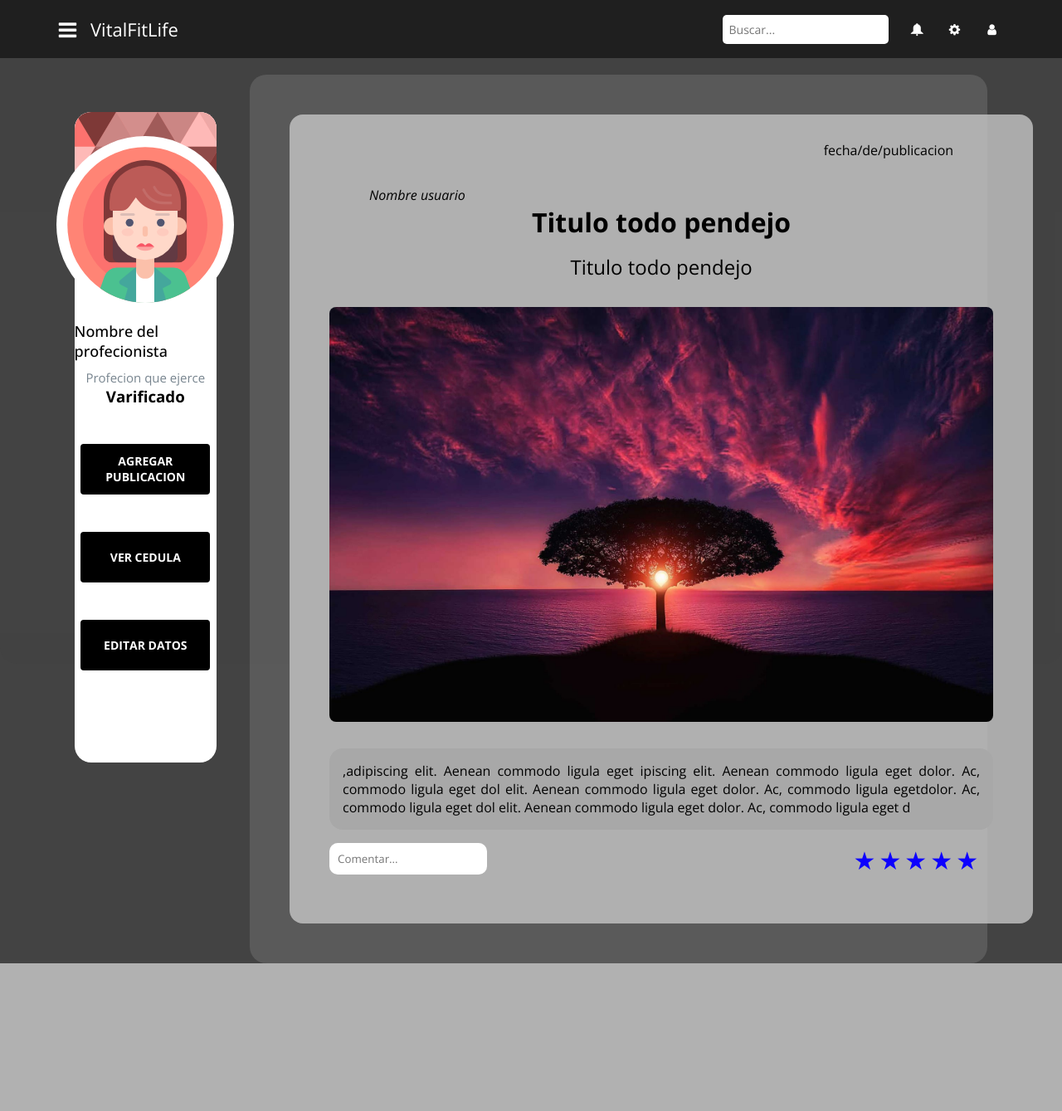
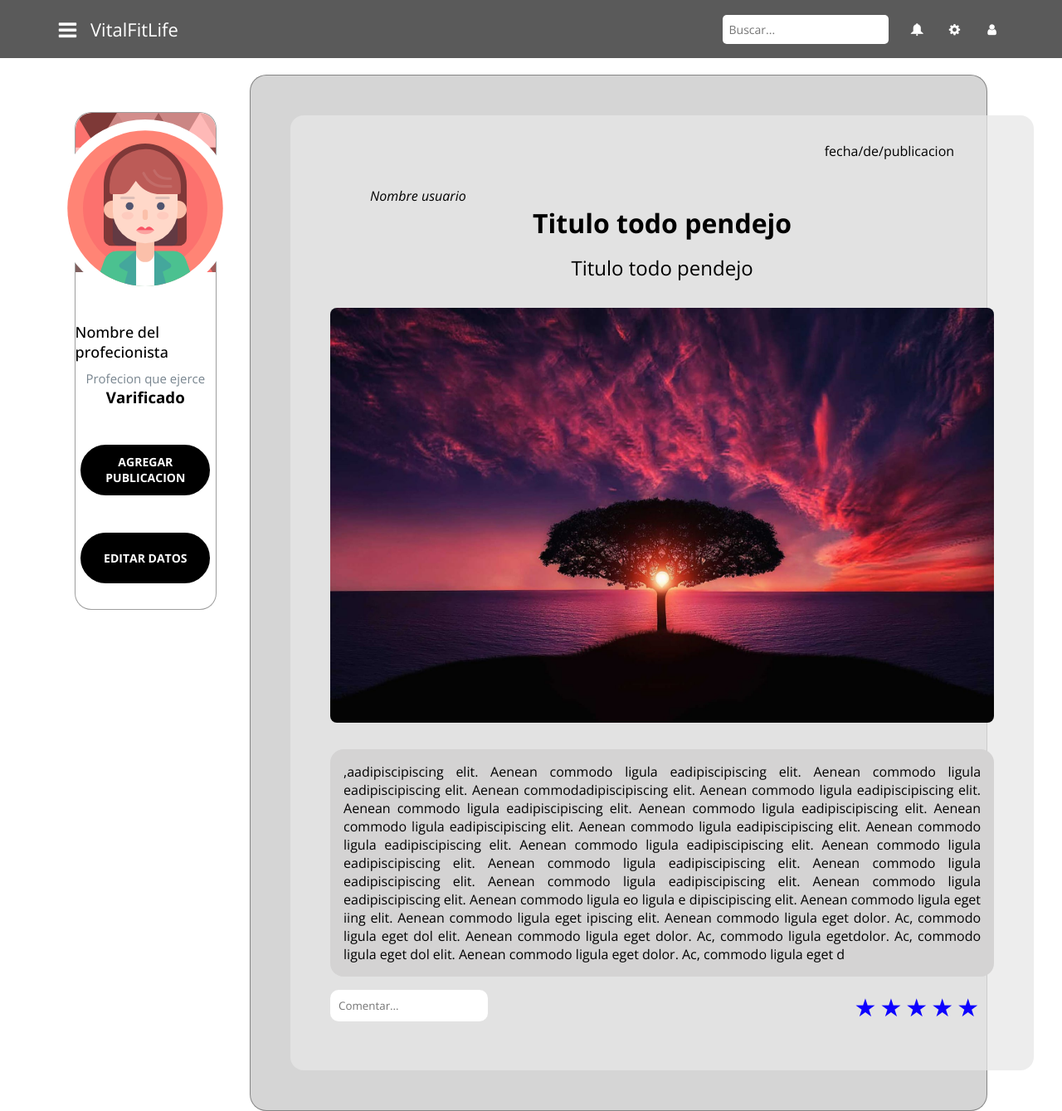
Before and after one commit to CarlosManuelEusebioAlejo/proyecto_integrador_2, a PHP site: page /interfaceAdmin.html in a window 1280 px wide. Shown: the whole page at 83% size. Before the commit the page ends 1161 px from the top, so only its background shows below. Run offline with PHP 8.4, Linux system fonts and the light colour scheme.

Commit message:
Cambie estilos, aqui paro para ayudar en pagina principal

```diff
--- a/proyecto_integrador_2.0/interfaceAdmin/css/style.css
+++ b/proyecto_integrador_2.0/interfaceAdmin/css/style.css
@@ -8,13 +8,13 @@
 }
 :root{
     /*Variables de colores*/
-    --fondo1: #434343fe;
-    --fondo2: #676767a5;
-    --fondo3: #1f1f1f;
+    --fondo1: #fffffffe;
+    --fondo2: #cbcbcbca;
+    --fondo3: #5a5a5a;
 
     /*Textos*/
-    --fondoPublicacion: #cacacac5;
-    --fondoTexto: #a8a8a8;
+    --fondoPublicacion: #e7e7e7bd;
+    --fondoTexto: #d4d3d3;
     --IluminacionComentarios1: #c2c2c2;
     --IluminacionComentarios2: hsl(0, 0%, 0%);
 
@@ -165,13 +165,14 @@ body{
     background-color: var(--fondo2);
     flex-grow: 0.8; /*Tamaño de recuadro*/
     margin-right: 40px;
-    border: #1c1c1c;
+    border: 0.5px groove #1c1c1c6c;
     border-radius: 20px;
     transition: all .3s;
 }
 .sub-menu2{
     background-color: var(--fondo2);
     flex-grow: 1;/*Tamaño de recuadro*/
+    border: 0.5px groove rgba(0, 0, 0, 0.377);;
     border-radius: 20px;
     transition: all .3s;
     width: 800px;/*Ancho de submenu*/
@@ -180,13 +181,13 @@ body{
 /*Animaciones al momento de poner el cursor arriba del recuadro*/
 .sub-menu2:hover {
     box-shadow: 0px 0px 30px 1px var(--fondo3);
-    transform: scale(0.98);
+    /* transform: scale(0.98); animacion para agrandafr ls imsgrn*/
     border-radius: 20px;
 }
 
 .sub-menu1:hover {
     box-shadow: 0px 0px 30px 1px var(--fondo3);
-    transform: scale(0.98);
+    /* transform: scale(0.98); */
     border-radius: 20px;
 }
 /*Publicacion contenido-------------------------------*/
@@ -352,7 +353,7 @@ body{
     font-family: var(--tipografias1);
     position: relative;
     width: 100px;
-    height: 784px;
+    height: 600px;
     display: flex;
     flex-direction: column;
     align-items: center;
@@ -410,7 +411,7 @@ body{
     width: 156px;
     height: 61px;
     border: 2px solid var(--main-color);
-    border-radius: 4px;
+    border-radius: 10rem;
     font-weight: 700;
     font-size: 14px;
     color: var(--main-color);
--- a/proyecto_integrador_2.0/interfaceAdmin/interfaceAdmin.html
+++ b/proyecto_integrador_2.0/interfaceAdmin/interfaceAdmin.html
@@ -38,8 +38,8 @@
                     <h3 class="texto">Varificado</h3>
                     <button class="card__btn card__btn-solid">Agregar Publicacion</button>
                     <br>
-                    <button class="card__btn card__btn-solid">Ver Cedula</button>
-                    <br>
+                    <!-- <button class="card__btn card__btn-solid">Ver Cedula</button>
+                    <br> -->
                     <button class="card__btn card__btn-solid">Editar Datos</button>
                 </div>
         </div><!--sub-menu1-->
@@ -66,7 +66,7 @@
                         </div>
                         <div class="textoP">
                             <div class="textoPublicacion">
-                                <p>,adipiscing elit. Aenean commodo ligula eget ipiscing elit. Aenean commodo ligula eget dolor. Ac, commodo ligula eget dol elit. Aenean commodo ligula eget dolor. Ac, commodo ligula egetdolor. Ac, commodo ligula eget dol elit. Aenean commodo ligula eget dolor. Ac, commodo ligula eget d </p>
+                                <p>,aadipiscipiscing elit. Aenean commodo ligula eadipiscipiscing elit. Aenean commodo ligula eadipiscipiscing elit. Aenean commodadipiscipiscing elit. Aenean commodo ligula eadipiscipiscing elit. Aenean commodo ligula eadipiscipiscing elit. Aenean commodo ligula eadipiscipiscing elit. Aenean commodo ligula eadipiscipiscing elit. Aenean commodo ligula eadipiscipiscing elit. Aenean commodo ligula eadipiscipiscing elit. Aenean commodo ligula eadipiscipiscing elit. Aenean commodo ligula eadipiscipiscing elit. Aenean commodo ligula eadipiscipiscing elit. Aenean commodo ligula eadipiscipiscing elit. Aenean commodo ligula eadipiscipiscing elit. Aenean commodo ligula eadipiscipiscing elit. Aenean commodo ligula eo ligula e    dipiscipiscing elit. Aenean commodo ligula eget iing elit. Aenean commodo ligula eget ipiscing elit. Aenean commodo ligula eget dolor. Ac, commodo ligula eget dol elit. Aenean commodo ligula eget dolor. Ac, commodo ligula egetdolor. Ac, commodo ligula eget dol elit. Aenean commodo ligula eget dolor. Ac, commodo ligula eget d </p>
                             </div>
                             <!--Puntuacion y comentarios----------------------------------------------->
                             <div  class="cuadro-comentarios">
```
